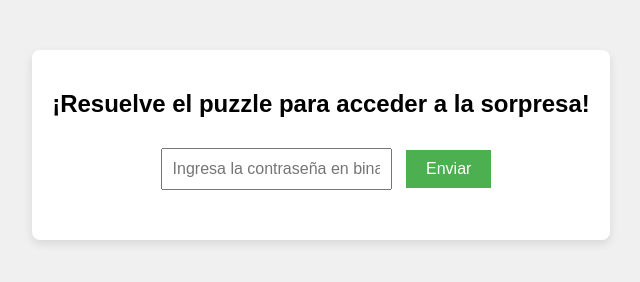
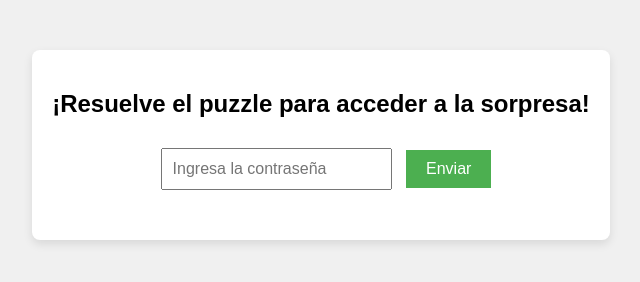
Before and after one commit to TDRabe/sorpresa, a plain HTML site: page index.html in a window 1280 px wide. Shown: the full height of the page, 319-959 px from the left. Drawn offline with Linux system fonts and the light colour scheme.

Commit message:
Update index.html

```diff
--- a/index.html
+++ b/index.html
@@ -41,7 +41,7 @@
 <body>
     <div id="container">
         <h2>¡Resuelve el puzzle para acceder a la sorpresa!</h2>
-        <input type="text" id="passwordInput" placeholder="Ingresa la contraseña en binario">
+        <input type="text" id="passwordInput" placeholder="Ingresa la contraseña">
         <button onclick="verificarContraseña()">Enviar</button>
         <p id="resultado"></p>
     </div>
```
